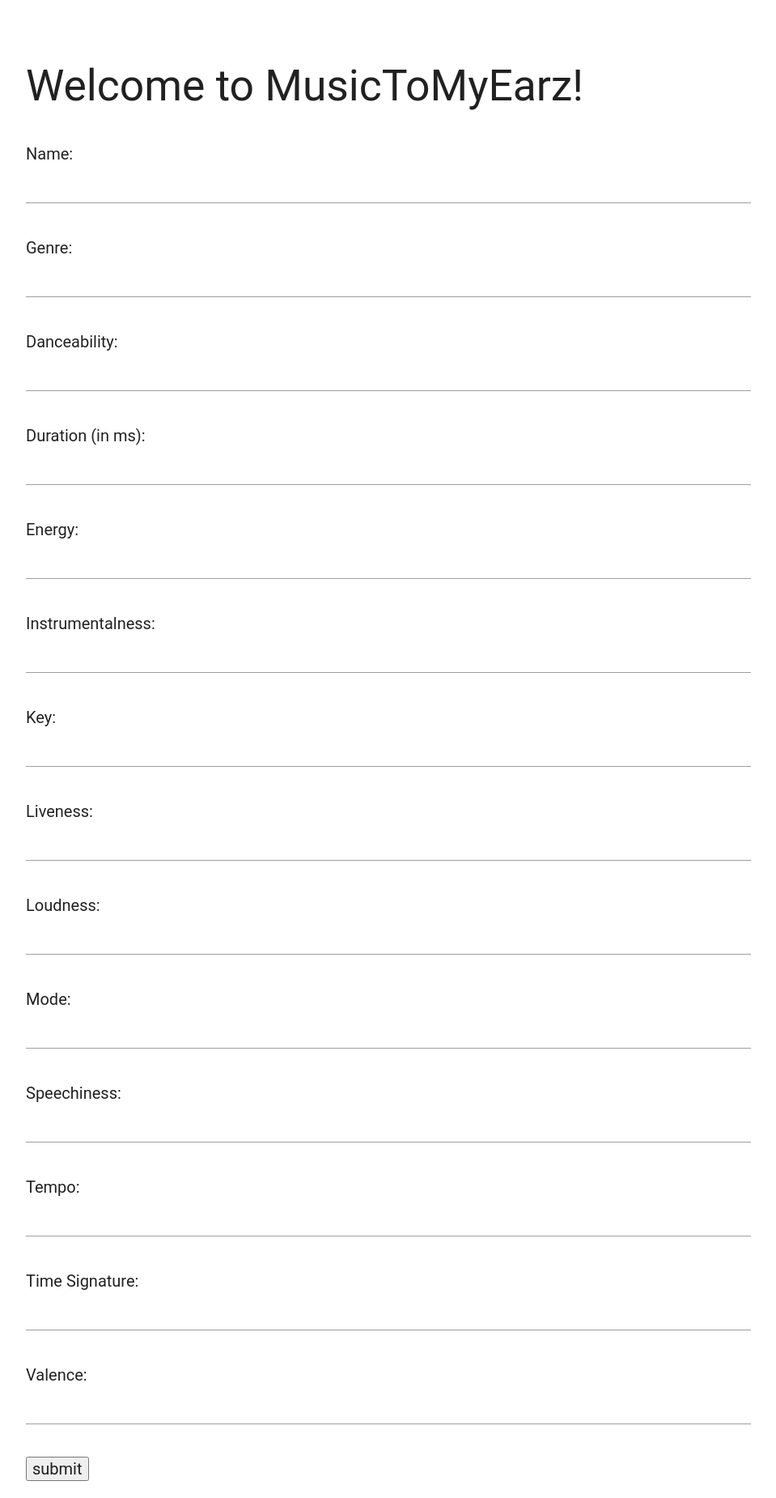
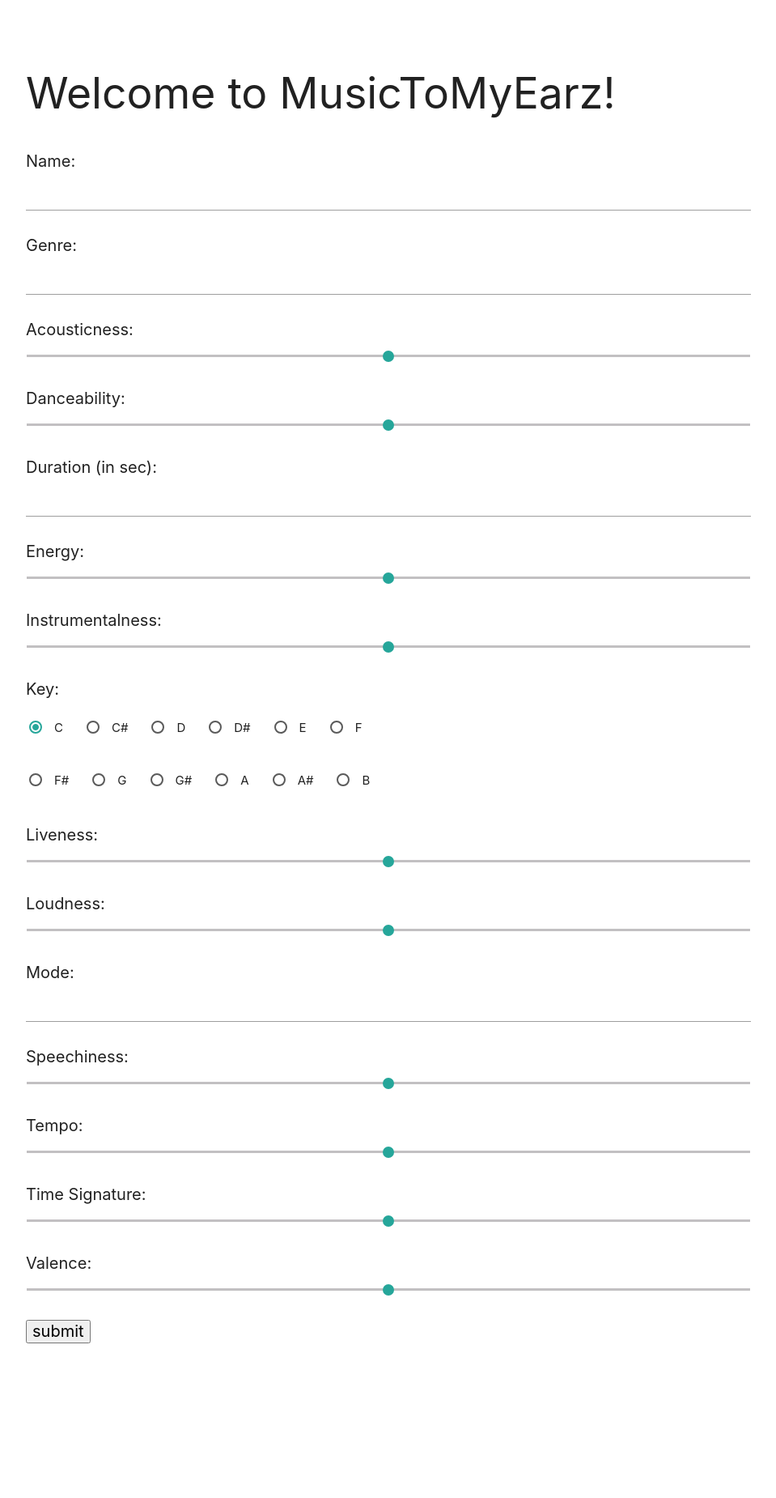
Before and after one commit to hollisma/musicToMyEarz, a Flask app: page / in a window 1280 px wide. Shown: the top 1850 px of the page at 81% size, without its empty margins (160-1119 px from the left). After the commit the page ends 1659 px from the top, so only its background shows below. Run offline with Flask 2, Linux system fonts and the light colour scheme; some libraries are stand-ins or nearby versions; some web fonts are replaced.

Commit message:
updated frontend and connection to main.py

```diff
--- a/main.py
+++ b/main.py
@@ -13,7 +13,21 @@
 
     """ get features from request.form[]
         analyze stuff """
-    features['name'] = request.form['name'] + ', ' if request.form['name'] != None else ''
+    features['name'] = request.form['name'] + ', ' if request.form['name'].strip() != "" else ''
+    features['genre'] = request.form['genre']
+    features['acousticness'] = int(request.form['acousticness'])
+    features['danceability'] = request.form['danceability']
+    features['duration'] = float(request.form['duration']) * 1000 if request.form['duration'].strip() != "" else 0
+    features['energy'] = int(request.form['energy'])
+    features['instrumentalness'] = int(request.form['instrumentalness'])
+    features['key'] = request.form['key']
+    features['liveness'] = int(request.form['liveness'])
+    features['loudness'] = int(request.form['loudness'])
+    features['mode'] = request.form['mode']
+    features['speechiness'] = int(request.form['speechiness'])
+    features['tempo'] = int(request.form['tempo'])
+    features['time_signature'] = int(request.form['time_signature'])
+    features['valence'] = int(request.form['valence'])
 
     return render_template('output.html', features=features)
     # return redirect(url_for('output.html', features=features))
--- a/templates/home.html
+++ b/templates/home.html
@@ -2,48 +2,18 @@
   <head>
     <title>musicToMyEarz</title>
       <meta name = "viewport" content = "width = device-width, initial-scale = 1">
-      <link rel = "stylesheet"
-         href = "https://fonts.googleapis.com/icon?family=Material+Icons">
-      <link rel = "stylesheet"
-         href = "https://cdnjs.cloudflare.com/ajax/libs/materialize/0.97.3/css/materialize.min.css">
-      <script type = "text/javascript"
-         src = "https://code.jquery.com/jquery-2.1.1.min.js"></script>
-      <script src = "https://cdnjs.cloudflare.com/ajax/libs/materialize/0.97.3/js/materialize.min.js">
-      </script>
-      <!-- <link href="{{ url_for('static', filename='stylesheets/style.css') }}" /> -->
+      <link rel = "stylesheet" href = "https://fonts.googleapis.com/icon?family=Material+Icons">
+      <link rel="stylesheet" href="https://cdnjs.cloudflare.com/ajax/libs/materialize/1.0.0/css/materialize.min.css">
+      <script src="https://cdnjs.cloudflare.com/ajax/libs/materialize/1.0.0/js/materialize.min.js"></script>
       <style>
         p {
           font-size: 20px;
         }
-        .slider {
-          -webkit-appearance: none;
-          width: 100%;
-          height: 15px;
-          border-radius: 5px;
-          background: #d3d3d3;
-          outline: none;
-          opacity: 0.7;
-          -webkit-transition: .2s;
-          transition: opacity .2s;
+        .keys {
+          display: flex;
         }
-        .slider:hover {
-          opacity: 1;
-        }
-        .slider::-webkit-slider-thumb {
-          -webkit-appearance: none;
-          appearance: none;
-          width: 25px;
-          height: 25px;
-          border-radius: 50%;
-          background: #ffffff;
-          cursor: pointer;
-        }
-        .slider::-moz-range-thumb {
-          width: 25px;
-          height: 25px;
-          border-radius: 50%;
-          background: #ffffff;
-          cursor: pointer;
+        .key {
+          padding-right: 25px;
         }
       </style>
   </head>
@@ -53,19 +23,95 @@
       <h2 style='margin-bottom:40px;'>Welcome to MusicToMyEarz!</h2>
       <p>Name: <input type="text" name="name" /></p>
       <p>Genre: <input type="text" name="genre" /></p>
-      <!-- <p>Acousticness: <input type="range" min='1' max='100' name="acousticness" class='slider' /></p>  -->
-      <p>Danceability: <input type="text" name="danceability" /></p>
-      <p>Duration (in ms): <input type="text" name="duration_ms" /></p>
-      <p>Energy: <input type="text" name="energy" /></p>
-      <p>Instrumentalness: <input type="text" name="instrumentalness" /></p>
-      <p>Key: <input type="text" name="key" /></p>
-      <p>Liveness: <input type="text" name="liveness" /></p>
-      <p>Loudness: <input type="text" name="loudness" /></p>
+      <!-- <p>Acousticness: <input type="text" name="acousticness" /></p>  -->
+      <p class="range-field">Acousticness:
+        <input type="range" name="acousticness" min="0" max="100" />
+      </p>
+      <p class="range-field">Danceability:
+        <input type="range" name="danceability" min="0" max="100" />
+      </p>
+      <p class="range-field">Duration (in sec):
+        <input type="text" name="duration" />
+      </p>
+      <p class="range-field">Energy:
+        <input type="range" name="energy" min="0" max="100" />
+      </p>
+      <p class="range-field">Instrumentalness:
+        <input type="range" name="instrumentalness" min="0" max="100" />
+      </p>
+      <!-- <p>Key: <input type="text" name="key" /></p>  -->
+      <p class="range-field" style="margin-bottom:0">Key:  </p>
+      <div class="keys">
+        <p class="key">
+          <input class="with-gap" name="key" value="C" type="radio" checked />
+          <span>C</span>
+        </p>
+        <p class="key">
+          <input class="with-gap" name="key" value="C#" type="radio" />
+          <span>C#</span>
+        </p>
+        <p class="key">
+          <input class="with-gap" name="key" value="D" type="radio" />
+          <span>D</span>
+        </p>
+        <p class="key">
+          <input class="with-gap" name="key" value="D#" type="radio" />
+          <span>D#</span>
+        </p>
+        <p class="key">
+          <input class="with-gap" name="key" value="E" type="radio" />
+          <span>E</span>
+        </p>
+        <p class="key">
+          <input class="with-gap" name="key" value="F" type="radio" />
+          <span>F</span>
+        </p>
+      </div>
+      <div class="keys">
+        <p class="key">
+          <input class="with-gap" name="key" value="F#" type="radio" />
+          <span>F#</span>
+        </p>
+        <p class="key">
+          <input class="with-gap" name="key" value="G" type="radio" />
+          <span>G</span>
+        </p>
+        <p class="key">
+          <input class="with-gap" name="key" value="G#" type="radio" />
+          <span>G#</span>
+        </p>
+        <p class="key">
+          <input class="with-gap" name="key" value="A" type="radio" />
+          <span>A</span>
+        </p>
+        <p class="key">
+          <input class="with-gap" name="key" value="A#" type="radio" />
+          <span>A#</span>
+        </p>
+        <p class="key">
+          <input class="with-gap" name="key" value="B" type="radio" />
+          <span>B</span>
+        </p>
+      </div>
+      <p class="range-field">Liveness:
+        <input type="range" name="liveness" min="0" max="100" />
+      </p>
+      <p class="range-field">Loudness:
+        <input type="range" name="loudness" min="0" max="100" />
+      </p>
       <p>Mode: <input type="text" name="mode" /></p>
-      <p>Speechiness: <input type="text" name="speechiness" /></p>
-      <p>Tempo: <input type="text" name="tempo" /></p>
-      <p>Time Signature: <input type="text" name="time_signature" /></p>
-      <p>Valence: <input type="text" name="valence" /></p>
+      <p class="range-field">Speechiness:
+        <input type="range" name="speechiness" min="0" max="100" />
+      </p>
+      <p class="range-field">Tempo:
+        <input type="range" name="tempo" min="0" max="100" />
+      </p>
+      <p class="range-field">Time Signature:
+        <input type="range" name="time_signature" min="0" max="100" />
+      </p>
+      <p class="range-field">Valence:
+        <input type="range" name="valence" min="0" max="100" />
+      </p>
       <p><input type="submit" value="submit" /></p>
    </form>
   </body>
--- a/templates/output.html
+++ b/templates/output.html
@@ -1,5 +1,5 @@
 <html>
   <body>
-    <h1>{{ features.name }}Your song sucks :P</h1>
+    <h1>{{ features }}Your song sucks :P</h1>
   </body>
 </html>
```
